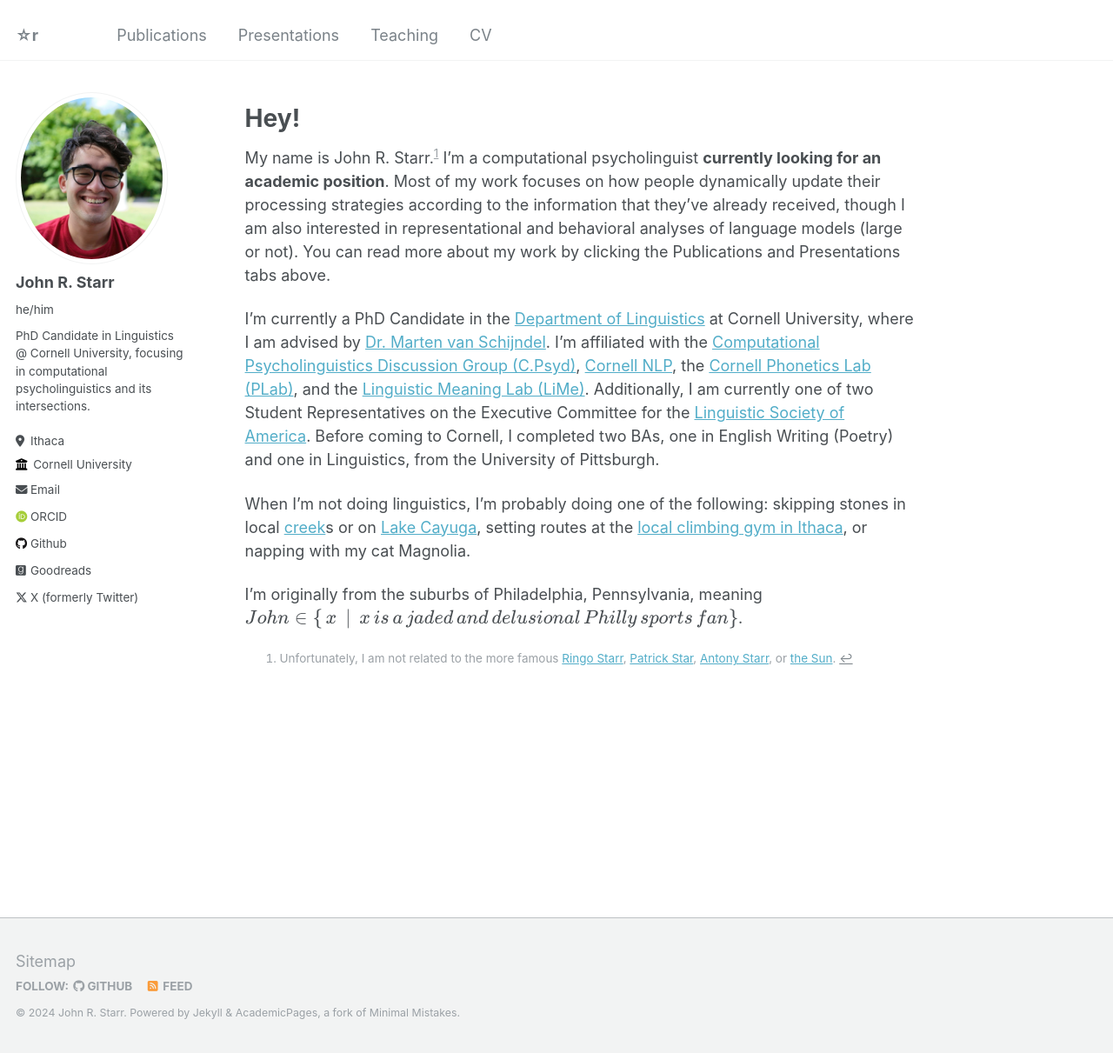
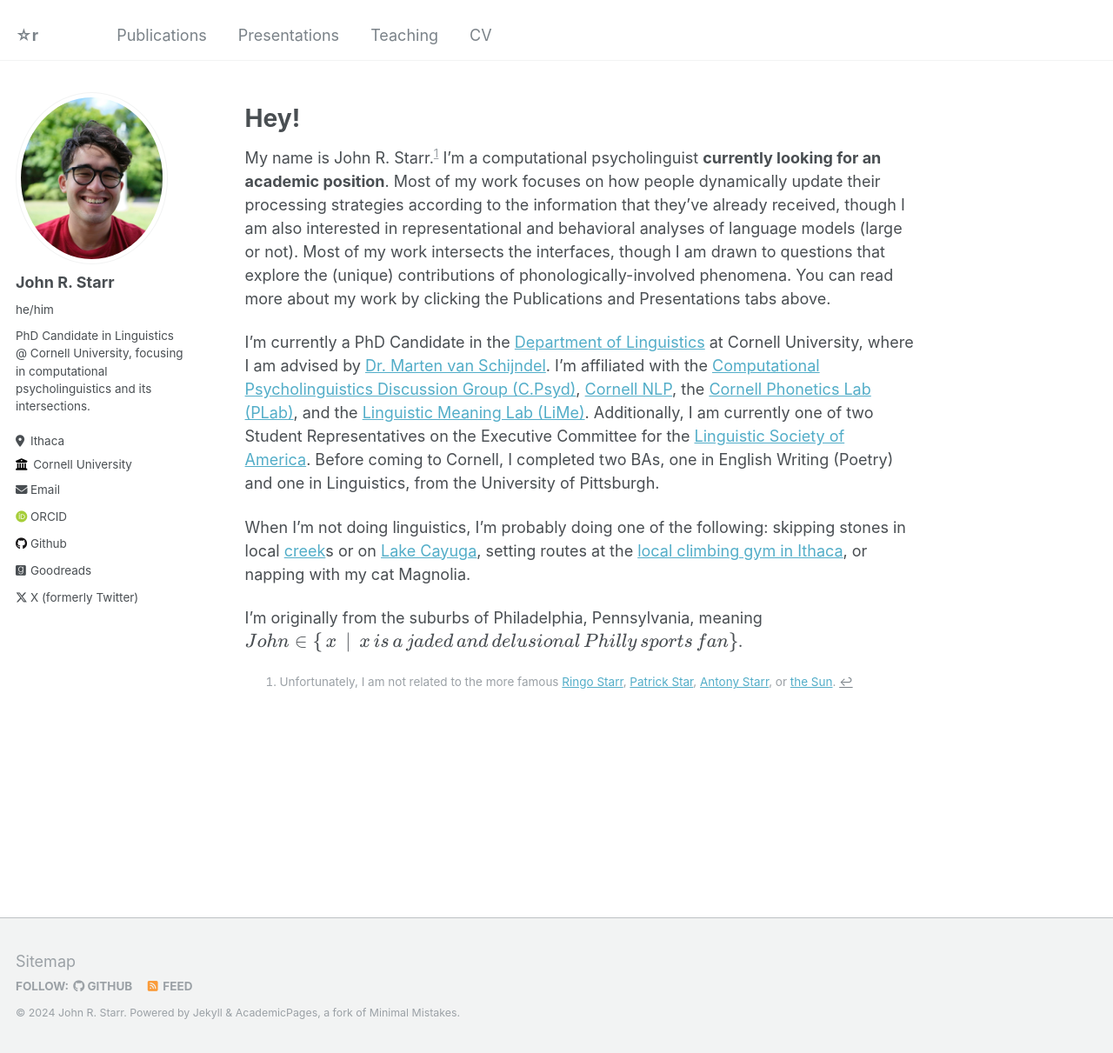
Before and after one commit to johnstarr-ling/johnstarr-ling.github.io, a Jekyll site: the page built from _pages/about.md, in a window 1280 px wide and 1211 px high. Shown: the whole window at 87% size. Built offline with Jekyll 4.4.1, drawn with Linux system fonts in a browser that asks for light colours; some web fonts are replaced.

Commit message:
update: specify more research interests in about.md

```diff
--- a/_pages/about.md
+++ b/_pages/about.md
@@ -10,7 +10,7 @@
 
 Hey!
 ======
-My name is John R. Starr.[^1] I'm a computational psycholinguist **currently looking for an academic position**. Most of my work focuses on how people dynamically update their processing strategies according to the information that they've already received, though I am also interested in representational and behavioral analyses of language models (large or not). You can read more about my work by clicking the Publications and Presentations tabs above.
+My name is John R. Starr.[^1] I'm a computational psycholinguist **currently looking for an academic position**. Most of my work focuses on how people dynamically update their processing strategies according to the information that they've already received, though I am also interested in representational and behavioral analyses of language models (large or not). Most of my work intersects the interfaces, though I am drawn to questions that explore the (unique) contributions of phonologically-involved phenomena. You can read more about my work by clicking the Publications and Presentations tabs above.
 
 I'm currently a PhD Candidate in the [Department of Linguistics](https://linguistics.cornell.edu/) at Cornell University, where I am advised by [Dr. Marten van Schijndel](https://vansky.github.io/). I'm affiliated with the [Computational Psycholinguistics Discussion Group (C.Psyd)](https://c-psyd.github.io/), [Cornell NLP](https://nlp.cornell.edu/), the [Cornell Phonetics Lab (PLab)](https://conf.ling.cornell.edu/), and the [Linguistic Meaning Lab (LiMe)](https://lime-lab-cornell.github.io/). Additionally, I am currently one of two Student Representatives on the Executive Committee for the [Linguistic Society of America](https://www.lsadc.org/). Before coming to Cornell, I completed two BAs, one in English Writing (Poetry) and one in Linguistics, from the University of Pittsburgh.
 
```
